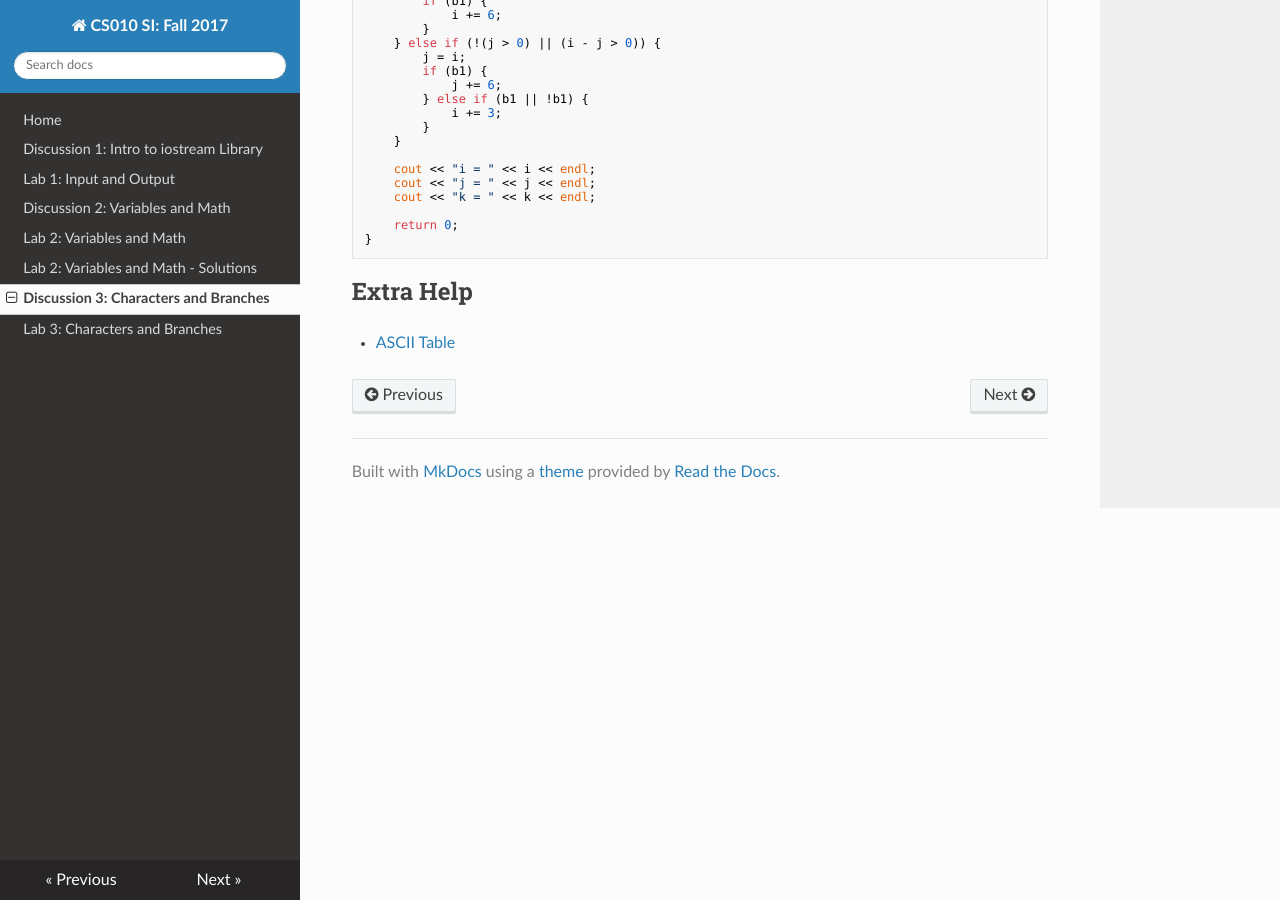
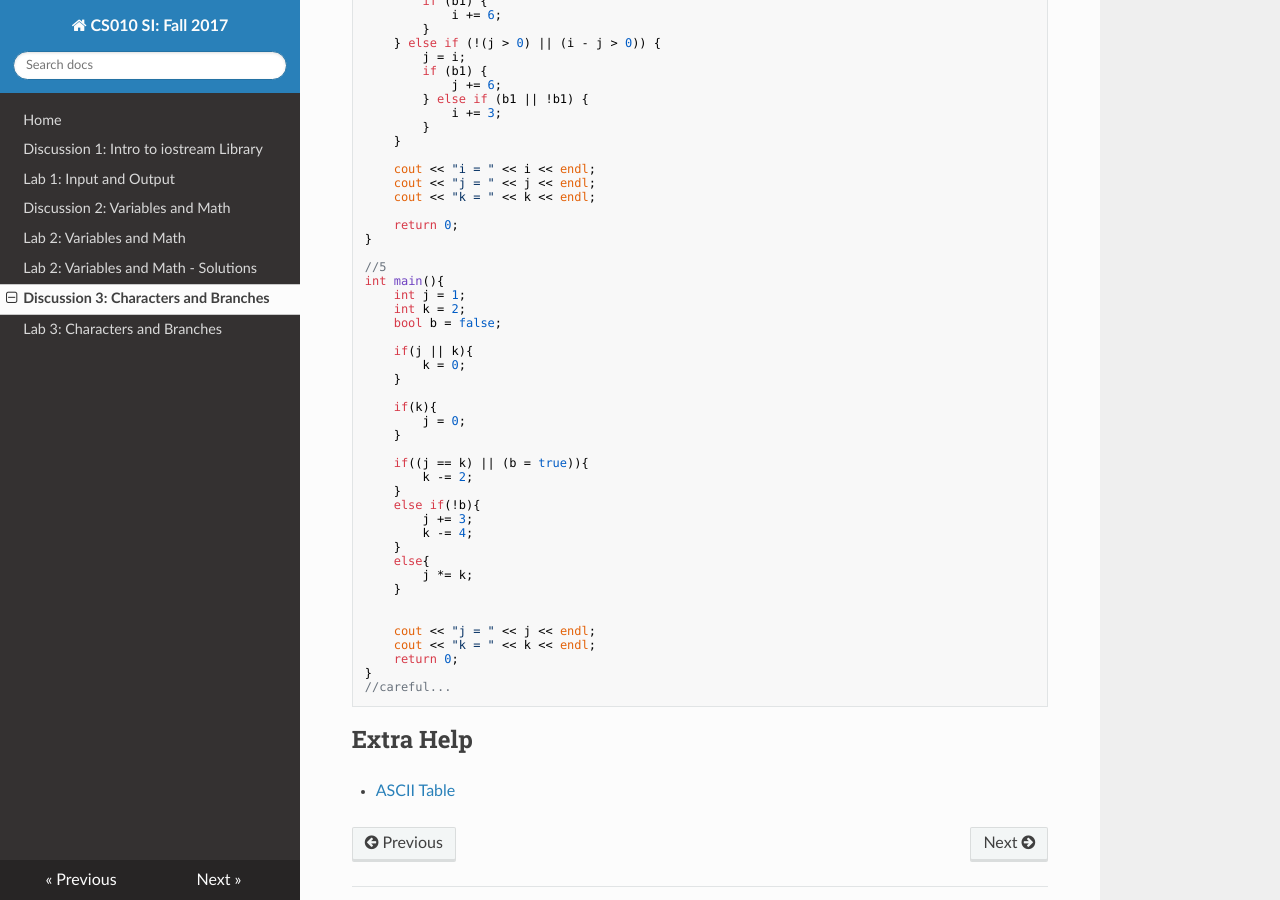
Before and after one commit to cs-si-ucr/cs10, an MkDocs documentation site: the page built from docs/dis03.md, in a window 1280 px wide and 900 px high, scrolled down 3003 px. Built offline with MkDocs 1.6.1, drawn with Linux system fonts in a browser that asks for light colours; nearby versions of some CDN libraries; old or Windows-style settings are respelled for this version of MkDocs.

Commit message:
Added tricky exercise number 5

````diff
--- a/docs/dis03.md
+++ b/docs/dis03.md
@@ -228,6 +228,38 @@ int main() {
 
     return 0;
 }
+
+//5
+int main(){
+    int j = 1;
+    int k = 2;
+    bool b = false;
+
+    if(j || k){
+        k = 0;
+    }
+
+    if(k){
+        j = 0;
+    }
+
+    if((j == k) || (b = true)){
+        k -= 2;
+    }
+    else if(!b){
+        j += 3;
+        k -= 4;
+    }
+    else{
+        j *= k;
+    }
+
+
+    cout << "j = " << j << endl;
+    cout << "k = " << k << endl;
+    return 0;
+}
+//careful...
 ```
 
 Extra Help
````
